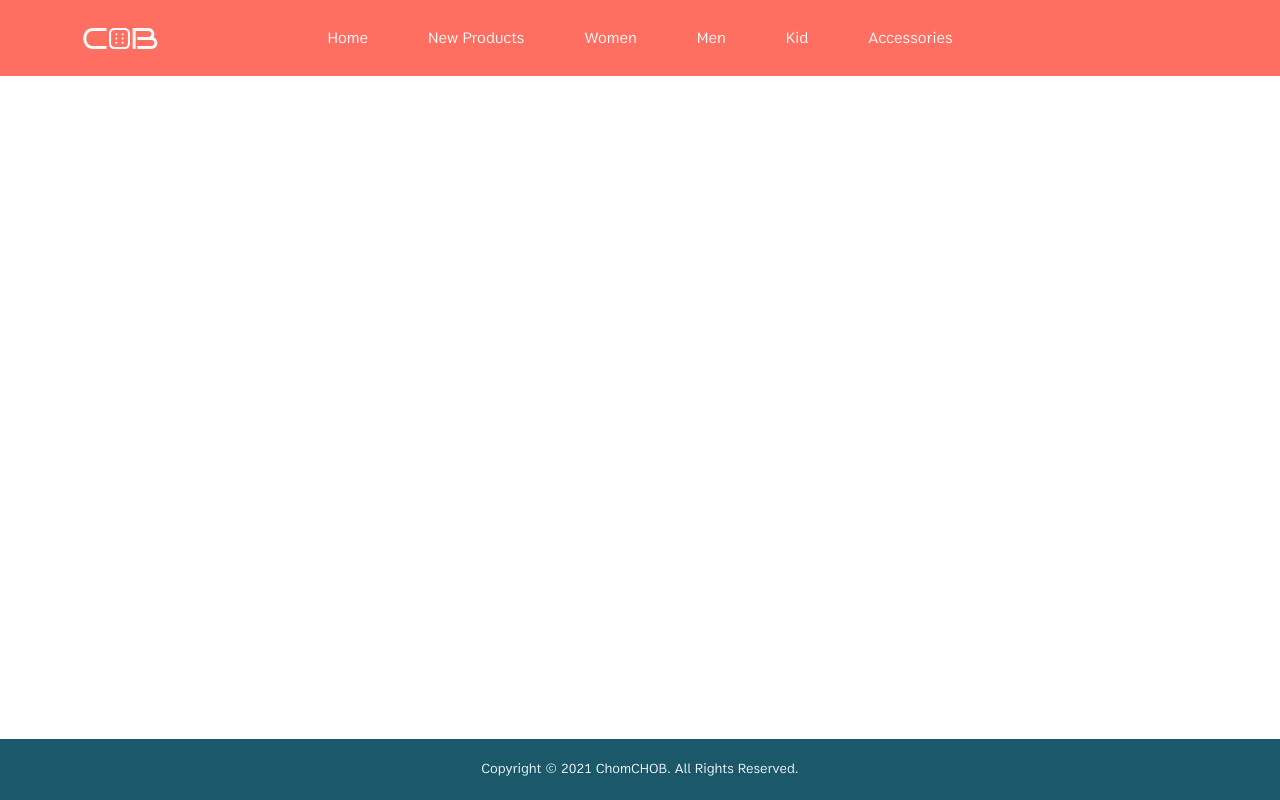
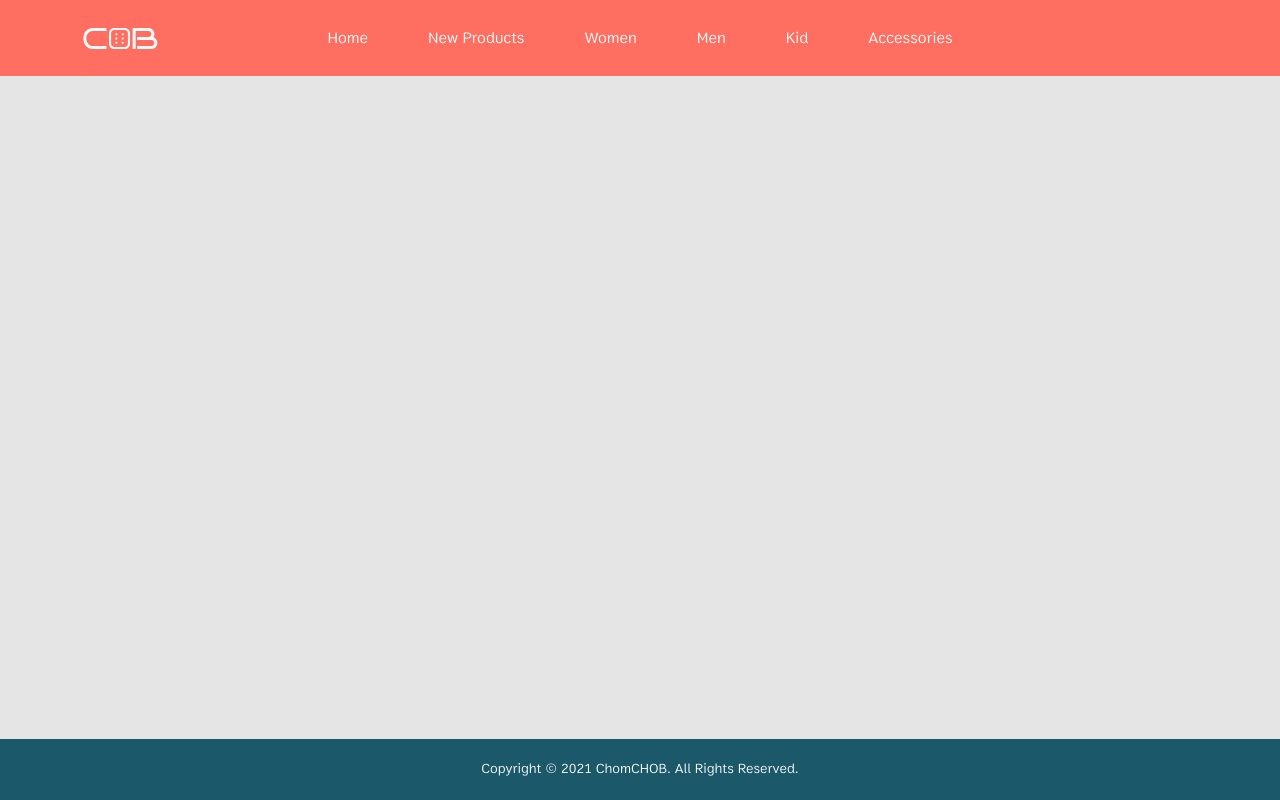
Before and after one commit to BlueBearrii/chomchob-front-end-test, a React (Create React App) app: page / in a window 1280 px wide. Built offline with nearby package versions, Linux system fonts and the light colour scheme.

Commit message:
styles: Add style to #root

```diff
--- a/src/index.css
+++ b/src/index.css
@@ -7,6 +7,11 @@ body {
   -moz-osx-font-smoothing: grayscale;
 }
 
+#root {
+  background-color: #e5e5e5;
+  min-height: 100vh;
+}
+
 code {
   font-family: source-code-pro, Menlo, Monaco, Consolas, 'Courier New',
     monospace;
```
